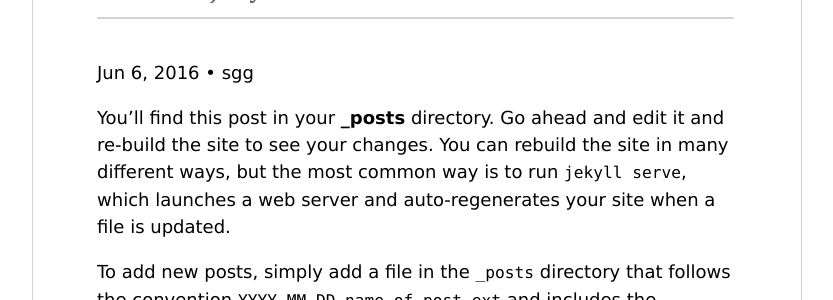
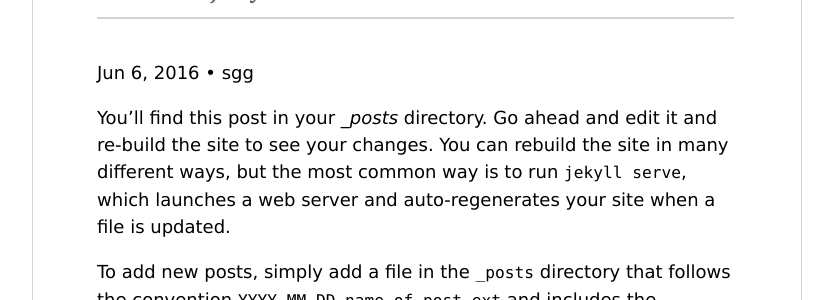
Before and after one commit to saogege/b, a Jekyll site: the page built from _posts/2016-06-06-welcome-to-jekyll.markdown, in a window 1280 px wide. Shown: the part 147-447 px from the top of the page, without its empty margins (224-1057 px from the left). Built offline with Jekyll 4.4.1, drawn with Linux system fonts in a browser that asks for light colours.

```diff
--- a/_posts/2016-06-06-welcome-to-jekyll.markdown
+++ b/_posts/2016-06-06-welcome-to-jekyll.markdown
@@ -5,7 +5,7 @@ author: sgg
 category: welcome
 date:   2016-06-06 15:45:11 +0800
 ---
-You’ll find this post in your **_posts** directory. Go ahead and edit it and re-build the site to see your changes. You can rebuild the site in many different ways, but the most common way is to run `jekyll serve`, which launches a web server and auto-regenerates your site when a file is updated.
+You’ll find this post in your *_posts* directory. Go ahead and edit it and re-build the site to see your changes. You can rebuild the site in many different ways, but the most common way is to run `jekyll serve`, which launches a web server and auto-regenerates your site when a file is updated.
 
 To add new posts, simply add a file in the `_posts` directory that follows the convention `YYYY-MM-DD-name-of-post.ext` and includes the necessary front matter. Take a look at the source for this post to get an idea about how it works.
 
```
